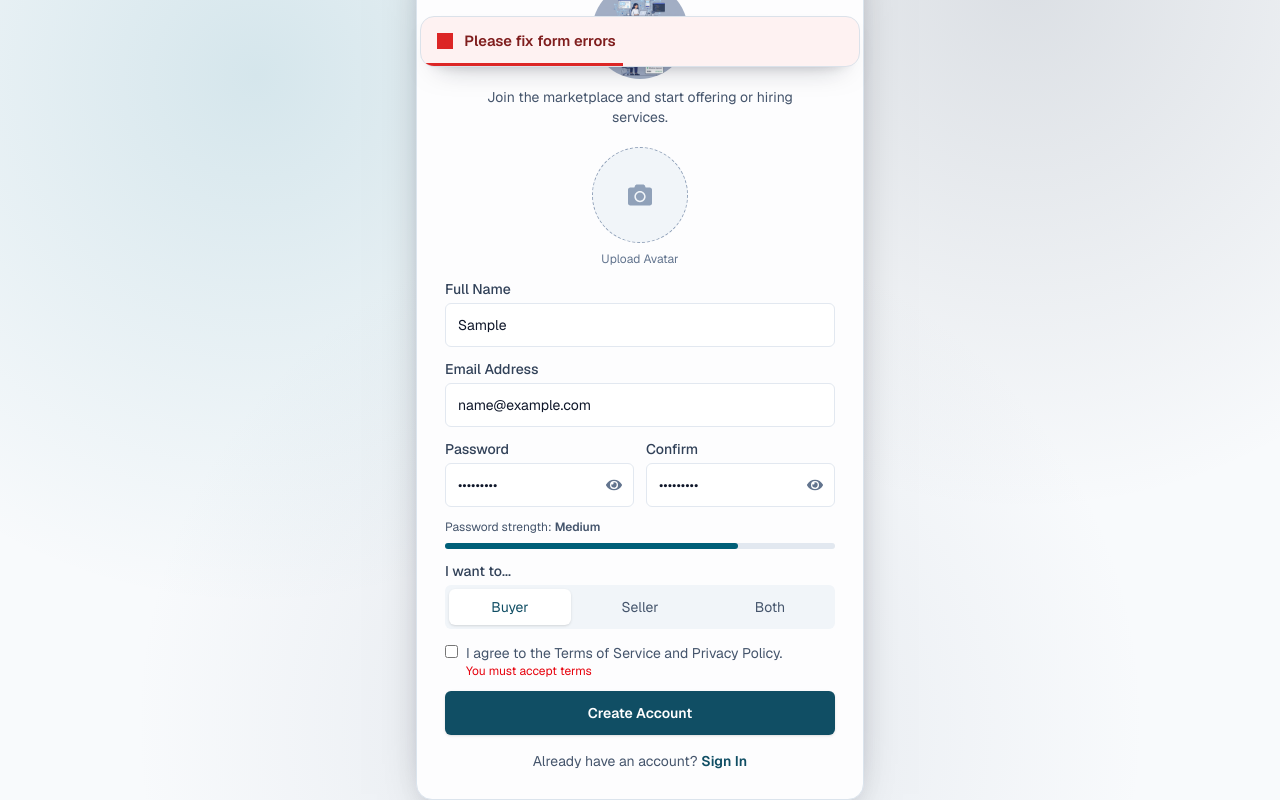
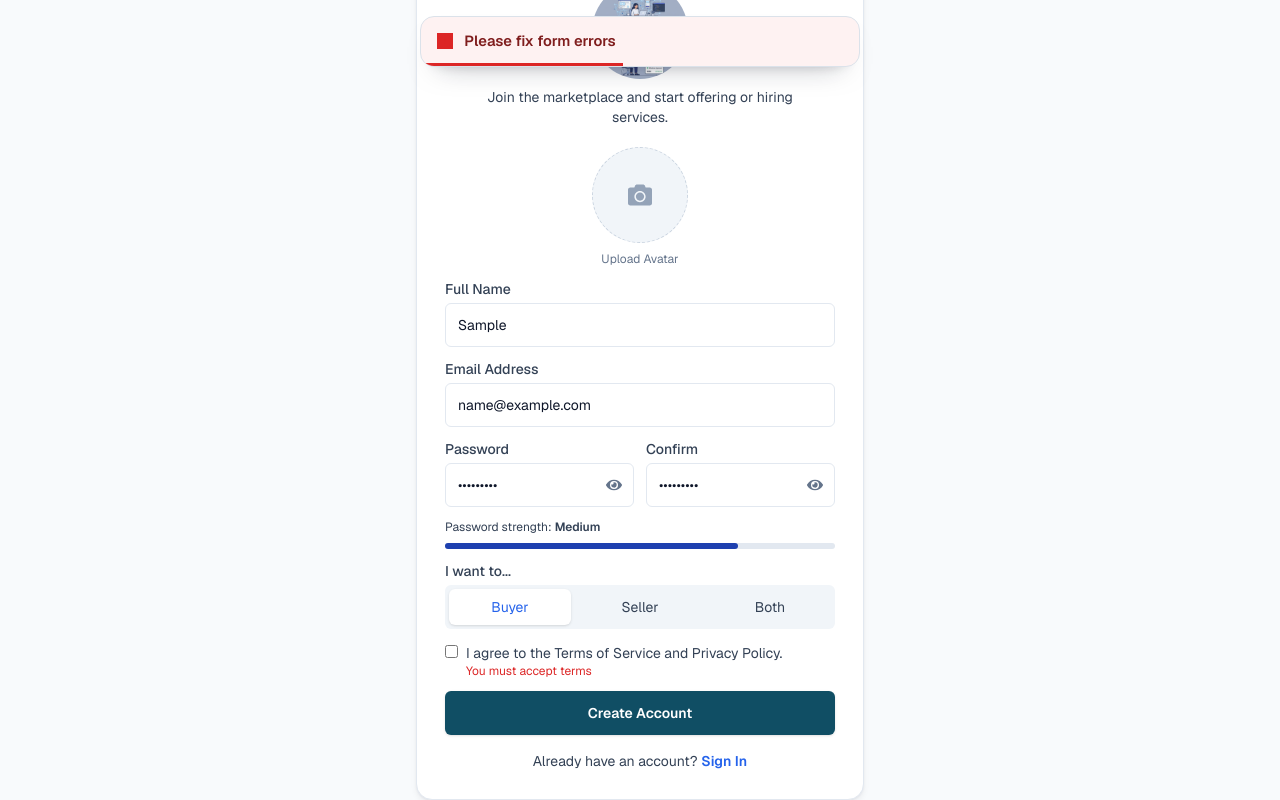
Before and after one commit to Afisphbl/SkillBridge, a Next.js app: page /signup in a window 1280 px wide. Both pictures are taken after typing "Sample", "name@example.com", "Sample123", "Sample123" into the empty fields and a click on the button "Create Account". Shown: the part 110-910 px from the top of the page. Built offline with nearby package versions, Linux system fonts and the light colour scheme; no server answers.

Commit message:
feat: remove Gigs page and update styles for consistency across components

```diff
--- a/app/globals.css
+++ b/app/globals.css
@@ -1,7 +1,7 @@
 @import "tailwindcss";
 @import "./_styles/index.css";
 
-:root {
+/* :root {
   --background: var(--bg-primary);
   --foreground: var(--text-primary);
   --auth-bg-gradient:
@@ -20,7 +20,7 @@
       rgba(148, 163, 184, 0.2),
       transparent 48%
     );
-}
+} */
 
 @theme inline {
   --color-background: var(--background);
@@ -46,11 +46,9 @@ button {
 }
 
 .auth-card {
-  background: color-mix(in oklab, white 85%, var(--bg-secondary));
-  border: 1px solid #dbe4ed;
-  box-shadow:
-    0 28px 60px -34px rgba(2, 6, 23, 0.55),
-    0 12px 28px -18px rgba(15, 23, 42, 0.35);
+  background: var(--card-bg);
+  border: 1px solid var(--card-border);
+  box-shadow: var(--card-shadow);
 }
 
 .soft-field {
--- a/app/login/page.tsx
+++ b/app/login/page.tsx
@@ -11,9 +11,9 @@ export const metadata = {
 export default function LoginPage() {
   return (
     <main className="auth-shell flex min-h-screen items-center justify-center p-4">
-      <Card className="w-full max-w-md">
+      <Card className=" w-full max-w-md">
         <div className="mb-2 flex flex-col items-center justify-center">
-          <h1 className="mt-2 text-center text-4xl font-extrabold tracking-tight text-cyan-900">
+          <h1 className="mt-2 text-center text-4xl font-extrabold tracking-tight text-(--text-primary)">
             SkillBridge
           </h1>
           <Image
@@ -25,7 +25,7 @@ export default function LoginPage() {
             className="h-24 w-24 rounded-full object-cover"
           />
         </div>
-        <p className="mt-2 text-center text-sm text-slate-600">
+        <p className="mt-2 text-center text-sm text-(--text-secondary)">
           Sign in to continue to your dashboard
         </p>
         <LoginForm />
--- a/app/signup/page.tsx
+++ b/app/signup/page.tsx
@@ -7,7 +7,7 @@ export default function SignupPage() {
     <main className="auth-shell flex min-h-screen items-center justify-center p-4">
       <Card className="w-full max-w-md">
         <div className="mb-2 flex flex-col items-center justify-center">
-          <h1 className="mt-2 text-center text-4xl font-extrabold tracking-tight text-cyan-900">
+          <h1 className="mt-2 text-center text-4xl font-extrabold tracking-tight text-(--text-primary)">
             SkillBridge
           </h1>
           <Image
@@ -19,7 +19,7 @@ export default function SignupPage() {
             className="h-24 w-24 rounded-full object-cover"
           />
         </div>
-        <p className="mx-auto mt-2 max-w-xs text-center text-sm text-slate-600">
+        <p className="mx-auto mt-2 max-w-xs text-center text-sm text-(--text-secondary)">
           Join the marketplace and start offering or hiring services.
         </p>
         <SignupForm />
--- a/components/Auth/AvatarUpload.tsx
+++ b/components/Auth/AvatarUpload.tsx
@@ -1,7 +1,7 @@
 "use client";
 
 import Image from "next/image";
-import { useEffect, useState } from "react";
+import { useEffect, useMemo } from "react";
 import { FaCamera } from "react-icons/fa";
 
 type AvatarUploadProps = {
@@ -15,25 +15,24 @@ export default function AvatarUpload({
   error,
   onChange,
 }: AvatarUploadProps) {
-  const [previewUrl, setPreviewUrl] = useState<string | null>(null);
+  const previewUrl = useMemo(
+    () => (file ? URL.createObjectURL(file) : null),
+    [file],
+  );
 
   useEffect(() => {
-    if (!file) {
-      setPreviewUrl(null);
-      return;
-    }
-
-    const objectUrl = URL.createObjectURL(file);
-    setPreviewUrl(objectUrl);
-
-    return () => URL.revokeObjectURL(objectUrl);
-  }, [file]);
+    return () => {
+      if (previewUrl) {
+        URL.revokeObjectURL(previewUrl);
+      }
+    };
+  }, [previewUrl]);
 
   return (
     <div className="flex flex-col items-center gap-2">
       <label
         htmlFor="avatar"
-        className="group relative flex size-24 cursor-pointer items-center justify-center overflow-hidden rounded-full border border-dashed border-slate-400 bg-slate-100"
+        className="group relative flex size-24 cursor-pointer items-center justify-center overflow-hidden rounded-full border border-dashed border-(--border-hover) bg-(--bg-secondary)"
       >
         {previewUrl ? (
           <Image
@@ -44,9 +43,9 @@ export default function AvatarUpload({
             unoptimized
           />
         ) : (
-          <FaCamera className="size-6 text-slate-400" />
+          <FaCamera className="size-6 text-(--text-disabled)" />
         )}
-        <span className="absolute inset-0 bg-slate-900/0 transition group-hover:bg-slate-900/15" />
+        <span className="absolute inset-0 bg-black/0 transition group-hover:bg-black/10" />
       </label>
 
       <input
@@ -57,8 +56,8 @@ export default function AvatarUpload({
         onChange={(event) => onChange(event.target.files?.[0])}
       />
 
-      <p className="text-xs text-slate-500">Upload Avatar</p>
-      {error && <p className="text-xs text-red-600">{error}</p>}
+      <p className="text-xs text-(--text-muted)">Upload Avatar</p>
+      {error && <p className="text-xs text-(--color-danger)">{error}</p>}
     </div>
   );
 }
--- a/components/Auth/SignupForm.tsx
+++ b/components/Auth/SignupForm.tsx
@@ -108,7 +108,7 @@ export default function SignupForm() {
       />
 
       <div>
-        <label className="mb-1 block text-sm font-medium text-slate-700">
+        <label className="mb-1 block text-sm font-medium text-(--text-secondary)">
           Full Name
         </label>
         <Input
@@ -117,12 +117,14 @@ export default function SignupForm() {
           {...register("fullName", { required: "Full name is required" })}
         />
         {errors.fullName && (
-          <p className="mt-1 text-xs text-red-600">{errors.fullName.message}</p>
+          <p className="mt-1 text-xs text-(--color-danger)">
+            {errors.fullName.message}
+          </p>
         )}
       </div>
 
       <div>
-        <label className="mb-1 block text-sm font-medium text-slate-700">
+        <label className="mb-1 block text-sm font-medium text-(--text-secondary)">
           Email Address
         </label>
         <Input
@@ -138,13 +140,15 @@ export default function SignupForm() {
           })}
         />
         {errors.email && (
-          <p className="mt-1 text-xs text-red-600">{errors.email.message}</p>
+          <p className="mt-1 text-xs text-(--color-danger)">
+            {errors.email.message}
+          </p>
         )}
       </div>
 
       <div className="grid grid-cols-2 gap-3">
         <div>
-          <label className="mb-1 block text-sm font-medium text-slate-700">
+          <label className="mb-1 block text-sm font-medium text-(--text-secondary)">
             Password
           </label>
           <div className="relative">
@@ -163,7 +167,7 @@ export default function SignupForm() {
             />
             <button
               type="button"
-              className="absolute right-3 top-1/2 -translate-y-1/2 text-slate-500"
+              className="absolute right-3 top-1/2 -translate-y-1/2 text-(--text-muted)"
               onClick={() => setShowPassword((value) => !value)}
               aria-label={showPassword ? "Hide password" : "Show password"}
             >
@@ -175,14 +179,14 @@ export default function SignupForm() {
             </button>
           </div>
           {errors.password && (
-            <p className="mt-1 text-xs text-red-600">
+            <p className="mt-1 text-xs text-(--color-danger)">
               {errors.password.message}
             </p>
           )}
         </div>
 
         <div>
-          <label className="mb-1 block text-sm font-medium text-slate-700">
+          <label className="mb-1 block text-sm font-medium text-(--text-secondary)">
             Confirm
           </label>
           <div className="relative">
@@ -199,7 +203,7 @@ export default function SignupForm() {
             />
             <button
               type="button"
-              className="absolute right-3 top-1/2 -translate-y-1/2 text-slate-500"
+              className="absolute right-3 top-1/2 -translate-y-1/2 text-(--text-muted)"
               onClick={() => setShowConfirmPassword((value) => !value)}
               aria-label={
                 showConfirmPassword ? "Hide password" : "Show password"
@@ -213,7 +217,7 @@ export default function SignupForm() {
             </button>
           </div>
           {errors.confirmPassword && (
-            <p className="mt-1 text-xs text-red-600">
+            <p className="mt-1 text-xs text-(--color-danger)">
               {errors.confirmPassword.message}
             </p>
           )}
@@ -221,22 +225,22 @@ export default function SignupForm() {
       </div>
 
       <div>
-        <div className="mb-2 text-xs text-slate-600">
+        <div className="mb-2 text-xs text-(--text-secondary)">
           Password strength:{" "}
           <span className="font-semibold">{passwordStrength.label}</span>
         </div>
-        <div className="h-1.5 rounded-full bg-slate-200">
+        <div className="h-1.5 rounded-full bg-(--bg-tertiary)">
           <div
-            className={`h-full rounded-full bg-cyan-800 transition-all ${strengthWidthClass}`}
+            className={`h-full rounded-full bg-(--color-primary-active) transition-all ${strengthWidthClass}`}
           />
         </div>
       </div>
 
       <div>
-        <label className="mb-1 block text-sm font-medium text-slate-700">
+        <label className="mb-1 block text-sm font-medium text-(--text-secondary)">
           I want to...
         </label>
-        <div className="grid grid-cols-3 gap-2 rounded-md bg-slate-100 p-1">
+        <div className="grid grid-cols-3 gap-2 rounded-md bg-(--bg-secondary) p-1">
           {roles.map((role) => (
             <button
               key={role}
@@ -244,8 +248,8 @@ export default function SignupForm() {
               onClick={() => setValue("role", role)}
               className={`rounded-md px-3 py-2 text-sm capitalize ${
                 selectedRole === role
-                  ? "bg-white text-cyan-900 shadow-sm"
-                  : "text-slate-600"
+                  ? "bg-(--bg-card) text-(--color-primary) shadow-sm"
+                  : "text-(--text-secondary)"
               }`}
             >
               {role}
@@ -254,10 +258,10 @@ export default function SignupForm() {
         </div>
       </div>
 
-      <label className="inline-flex items-start gap-2 text-sm text-slate-600">
+      <label className="inline-flex items-start gap-2 text-sm text-(--text-secondary)">
         <input
           type="checkbox"
-          className="mt-0.5 rounded border-slate-300"
+          className="mt-0.5 rounded border-(--border-color)"
           {...register("termsAccepted", {
             required: "You must accept terms",
           })}
@@ -265,7 +269,7 @@ export default function SignupForm() {
         <span>
           I agree to the Terms of Service and Privacy Policy.
           {errors.termsAccepted && (
-            <span className="block text-xs text-red-600">
+            <span className="block text-xs text-(--color-danger)">
               {errors.termsAccepted.message}
             </span>
           )}
@@ -278,11 +282,11 @@ export default function SignupForm() {
         Create Account
       </Button>
 
-      <p className="pt-1 text-center text-sm text-slate-600">
+      <p className="pt-1 text-center text-sm text-(--text-secondary)">
         Already have an account?{" "}
         <Link
           href="/login"
-          className="font-semibold text-cyan-900 hover:text-cyan-700"
+          className="font-semibold text-(--color-primary) hover:text-(--color-primary-hover)"
         >
           Sign In
         </Link>
--- a/components/UI/Card.tsx
+++ b/components/UI/Card.tsx
@@ -9,7 +9,7 @@ export default function Card({
   className?: string;
 }) {
   return (
-    <section className={cn("auth-card rounded-2xl p-7", className)}>
+    <section className={cn("rounded-2xl p-7 ", className, `auth-card`)}>
       {children}
     </section>
   );
--- a/components/UI/Sidebar.tsx
+++ b/components/UI/Sidebar.tsx
@@ -10,7 +10,6 @@ import {
   FiMessageSquare,
   FiPackage,
   FiSettings,
-  FiShoppingBag,
   FiUser,
   FiX,
 } from "react-icons/fi";
@@ -21,7 +20,6 @@ import Image from "next/image";
 const primaryLinks = [
   { href: "/home", label: "Home", icon: FiHome },
   { href: "/services", label: "Services", icon: FiBriefcase },
-  { href: "/gigs", label: "Gigs", icon: FiShoppingBag },
   { href: "/orders", label: "My Orders", icon: FiPackage },
   { href: "/messages", label: "Messages", icon: FiMessageSquare },
 ];
```
Also changed, not shown: app/(protected)/gigs/page.tsx (deleted, +0 -16 lines), components/Auth/LoginForm.tsx (+16 -12 lines), components/Auth/SocialLoginButtons.tsx (+4 -4 lines), components/Messages/MessagesInboxClient.tsx (+29 -3 lines).
